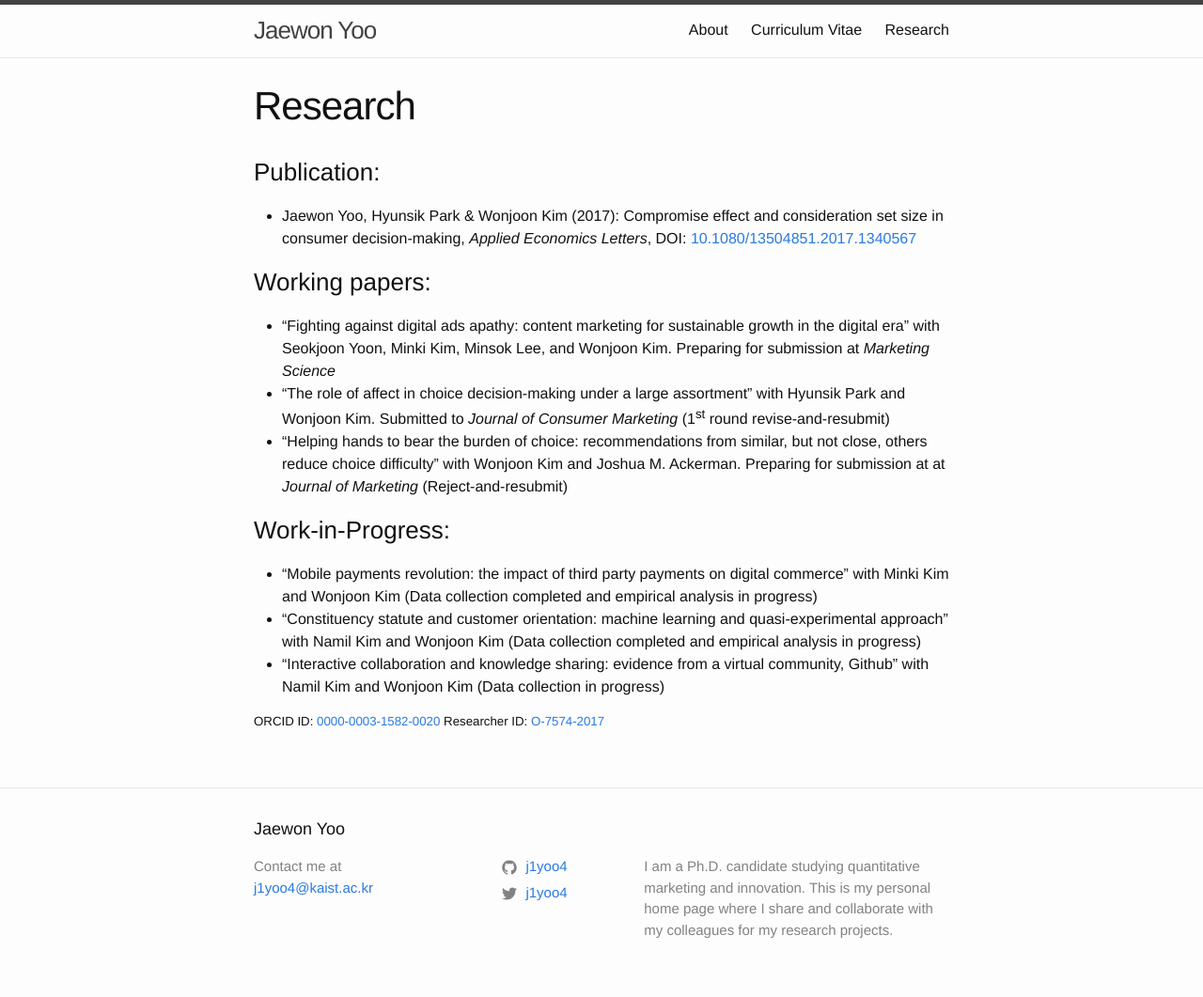
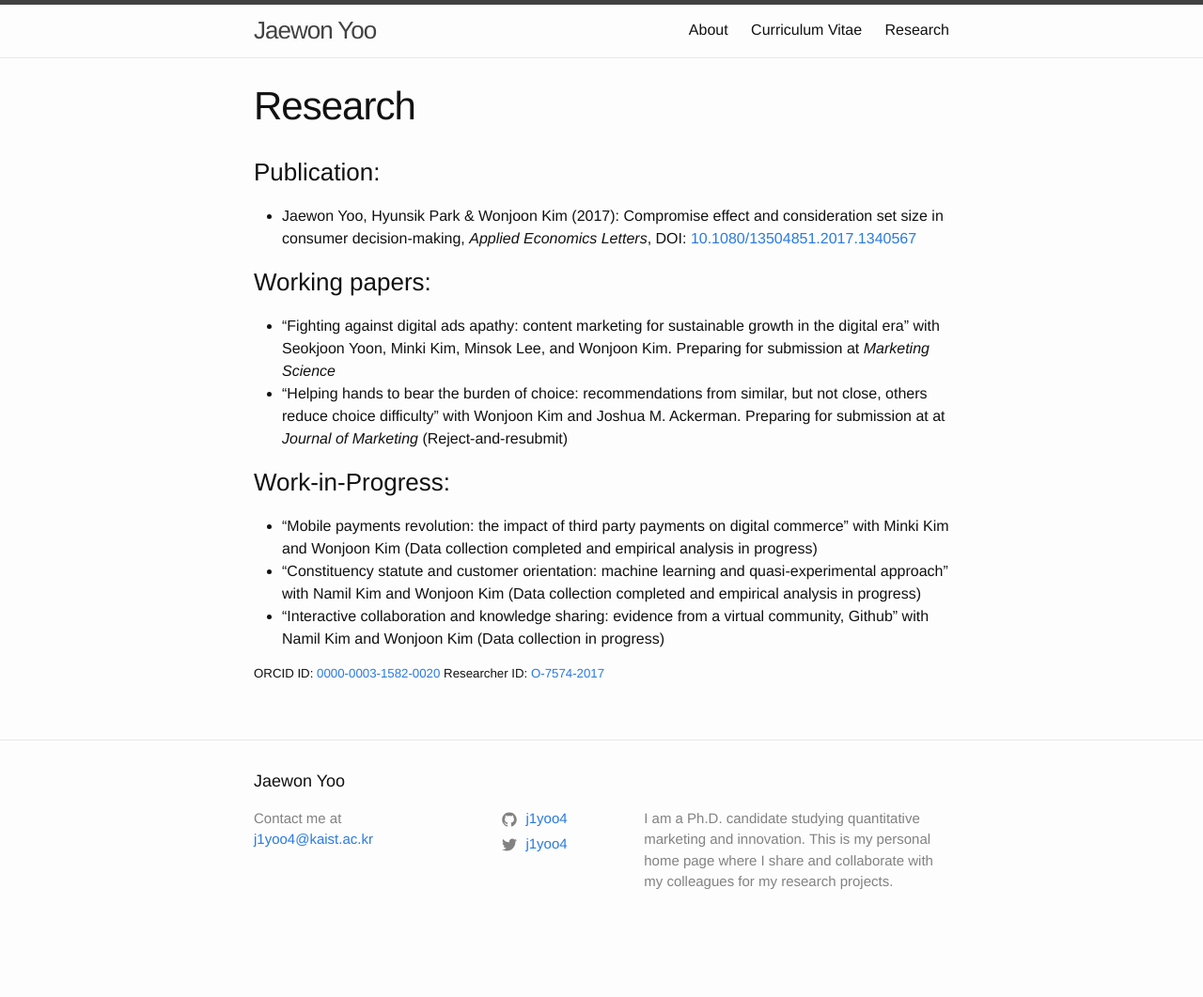
Before and after one commit to j1yoo/j1yoo.github.io, a Jekyll site: the page built from research.markdown, in a window 1280 px wide. Shown: the whole page at 94% size. Built offline with Jekyll 4.4.1, drawn with Linux system fonts in a browser that asks for light colours; after the commit the page ends 1010 px from its top, so only the background shows below that.

Commit message:
Update research.markdown
Removed:

* "The role of affect in choice decision-making under a large assortment" with Hyunsik Park and Wonjoon Kim. Submitted to _Journal of Consumer Marketing_ (1<sup>st</sup> round revise-and-resubmit)

```diff
--- a/research.markdown
+++ b/research.markdown
@@ -9,7 +9,6 @@ permalink: /research/
 
 ### Working papers:
 * "Fighting against digital ads apathy: content marketing for sustainable growth in the digital era" with Seokjoon Yoon, Minki Kim, Minsok Lee, and Wonjoon Kim. Preparing for submission at _Marketing Science_
-* "The role of affect in choice decision-making under a large assortment" with Hyunsik Park and Wonjoon Kim. Submitted to _Journal of Consumer Marketing_ (1<sup>st</sup> round revise-and-resubmit)
 * "Helping hands to bear the burden of choice: recommendations from similar, but not close, others reduce choice difficulty" with Wonjoon Kim and Joshua M. Ackerman. Preparing for submission at at _Journal of Marketing_ (Reject-and-resubmit)
 
 ### Work-in-Progress:
```
